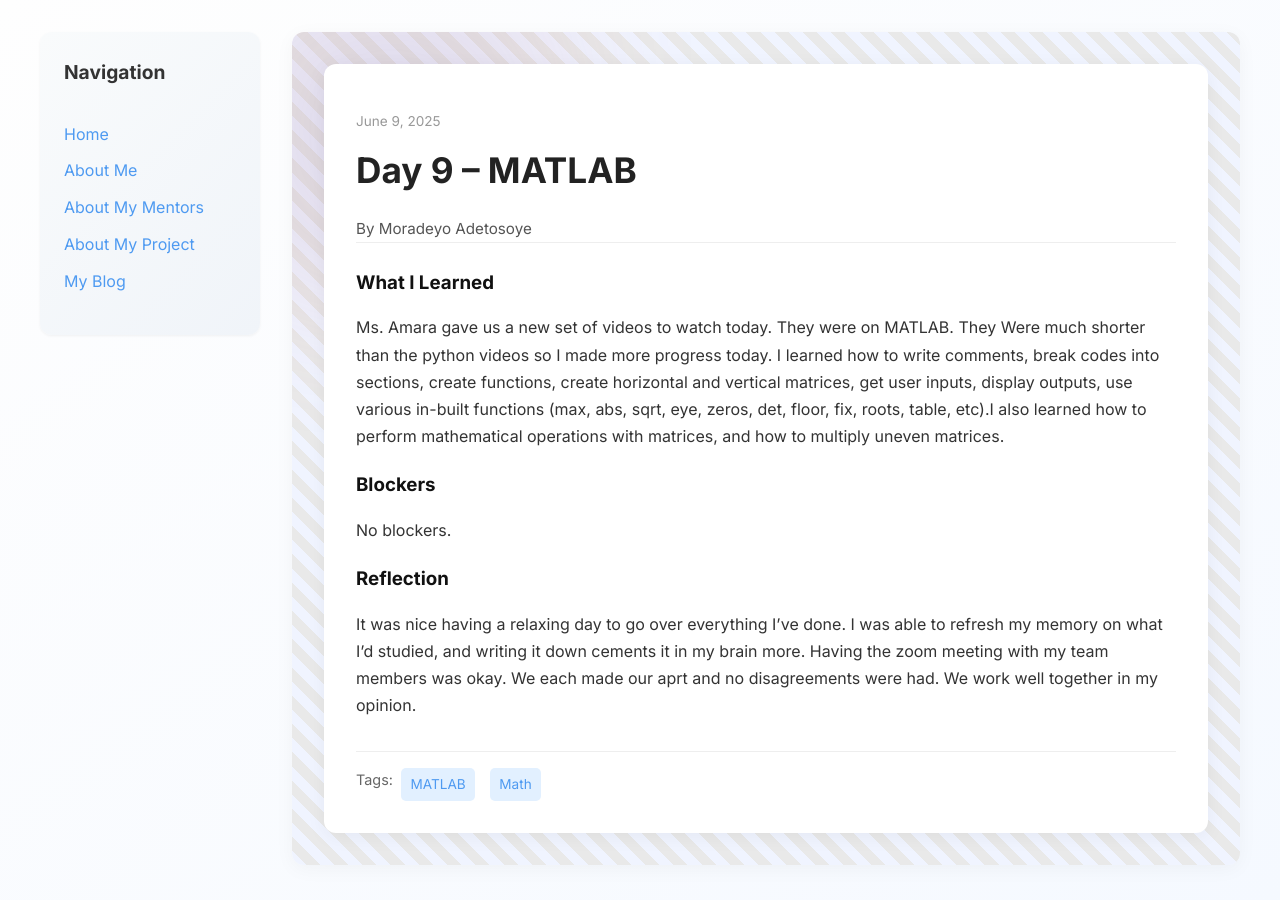
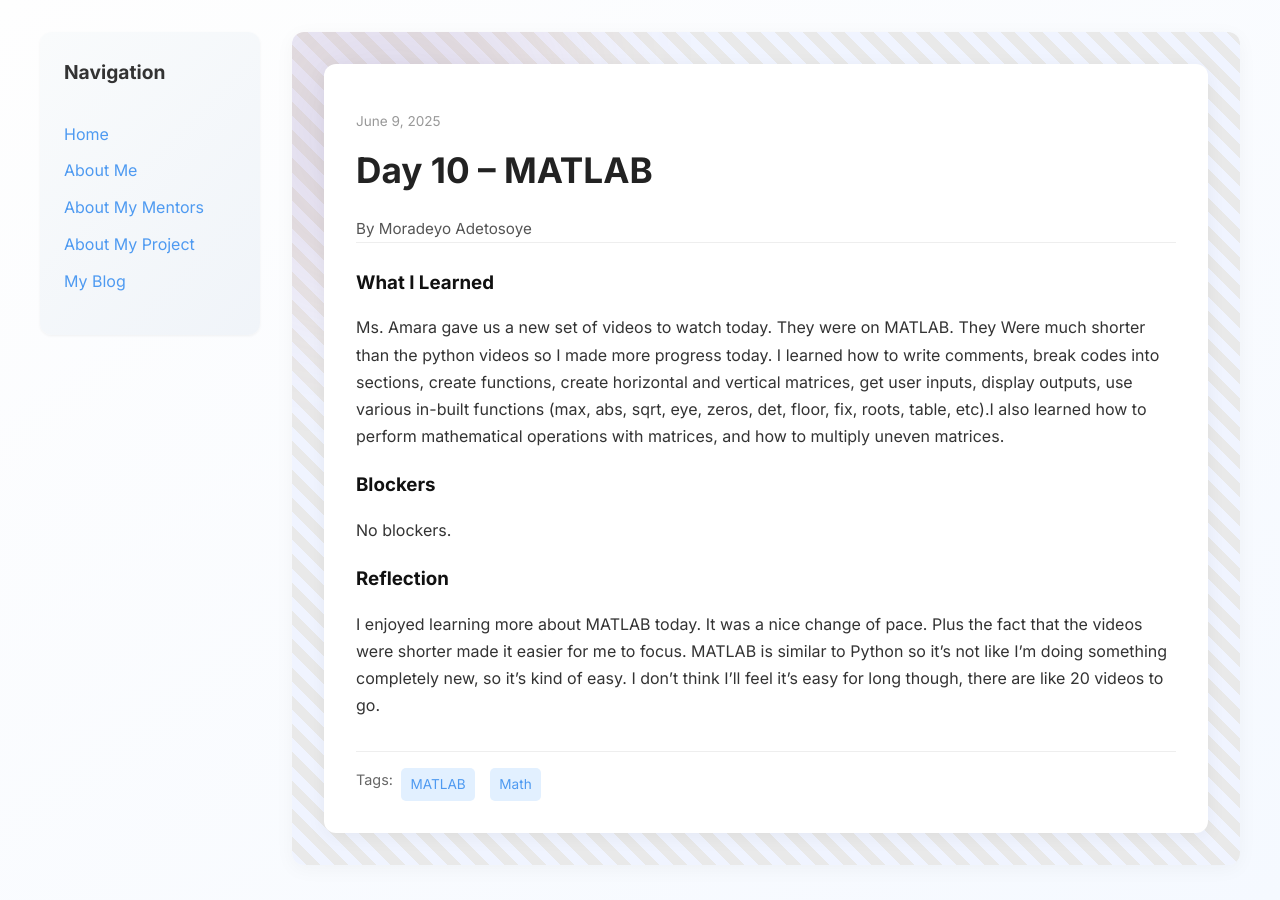
Before and after one commit to Deyo101/deyo101.github.io, a Jekyll site: the page built from _posts/2025-06-09-day-10.md, in a window 1280 px wide. Built offline with Jekyll 4.4.1, drawn with Linux system fonts in a browser that asks for light colours.

Commit message:
Update 2025-06-09-day-10.md

```diff
--- a/_posts/2025-06-09-day-10.md
+++ b/_posts/2025-06-09-day-10.md
@@ -1,9 +1,9 @@
 ---
 layout: post
-title: "Day 9 – MATLAB"
+title: "Day 10 – MATLAB"
 date: 2025-06-09
 author: Moradeyo Adetosoye
-permalink: /day9.html
+permalink: /day10.html
 tags: ["MATLAB", "Math"]
 
 what_i_learned: |
@@ -13,5 +13,5 @@
   No blockers.
 
 reflection: |
-  It was nice having a relaxing day to go over everything I've done. I was able to refresh my memory on what I'd studied, and writing it down cements it in my brain more. Having the zoom meeting with my team members was okay. We each made our aprt and no disagreements were had. We work well together in my opinion.
+  I enjoyed learning more about MATLAB today. It was a nice change of pace. Plus the fact that the videos were shorter made it easier for me to focus. MATLAB is similar to Python so it's not like I'm doing something completely new, so it's kind of easy. I don't think I'll feel it's easy for long though, there are like 20 videos to go.
 ---
```
